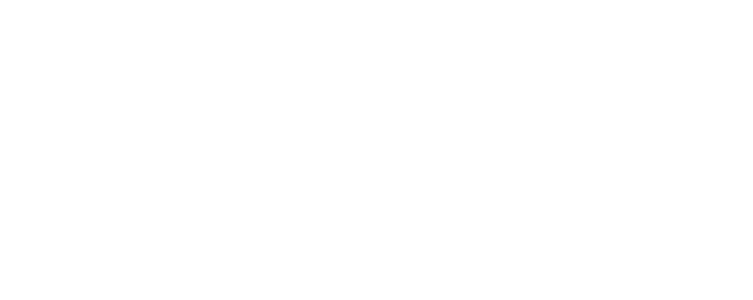
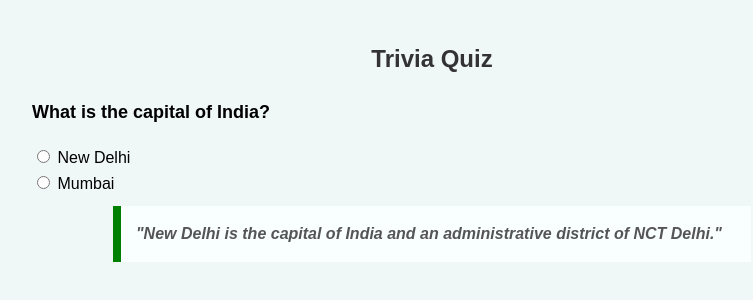
Before and after one commit to acciojob/trivia-shefalimittal6, a website: page main.html in a window 1280 px wide. Shown: the whole page, without its empty margins (208-961 px from the left). Drawn offline with Linux system fonts and the light colour scheme.

Commit message:
created a submission

```diff
--- a/main.html
+++ b/main.html
@@ -1,16 +1,39 @@
 <!DOCTYPE html>
-
-<html>
+<html lang="en">
 
 <head>
-	<link rel="stylesheet" href="styles.css">
+    <meta charset="UTF-8">
+    <meta name="viewport" content="width=device-width, initial-scale=1.0">
+    <title>Trivia Quiz</title>
+    <link rel="stylesheet" href="styles.css">
 </head>
 
 <body>
-	<!-- the entire body must be written by student -->
-    <script type="text/javascript" src="./script.js">
-</script>
+    <main>
+        <!-- Question Section -->
+        <section>
+            <h1>Trivia Quiz</h1>
 
+            <!-- Question and Options -->
+            <form>
+                <p>What is the capital of India?</p>
+                <label>
+                    <input type="radio" name="capital" value="New Delhi">
+                    New Delhi
+                </label>
+                <br>
+                <label>
+                    <input type="radio" name="capital" value="Mumbai">
+                    Mumbai
+                </label>
+            </form>
+
+            <!-- Quotation -->
+            <blockquote cite="https://en.wikipedia.org/wiki/Delhi">
+                "New Delhi is the capital of India and an administrative district of NCT Delhi."
+            </blockquote>
+        </section>
+    </main>
 </body>
 
 </html>
--- a/styles.css
+++ b/styles.css
@@ -1,2 +1,41 @@
+body {
+    font-family: Arial, sans-serif;
+    margin: 0;
+    padding: 20px;
+    line-height: 1.6;
+    background-color: #f0f8f7;
+}
 
-/* Your CSS Code here. */
+main {
+    max-width: 800px;
+    margin: 0 auto;
+}
+
+h1 {
+    text-align: center;
+    color: #333;
+}
+
+p {
+    font-size: 18px;
+    font-weight: bold;
+}
+
+blockquote {
+    max-width: 600px;
+    margin: 10px auto;
+    padding: 15px;
+    border-left: 8px solid green;
+    background-color: #f8fffe;
+    font-weight: bold;
+    color: #555;
+    font-style: italic;
+}
+
+label {
+    font-size: 16px;
+}
+
+input[type=\"radio\"] {
+    margin-right: 10px;
+}
```
